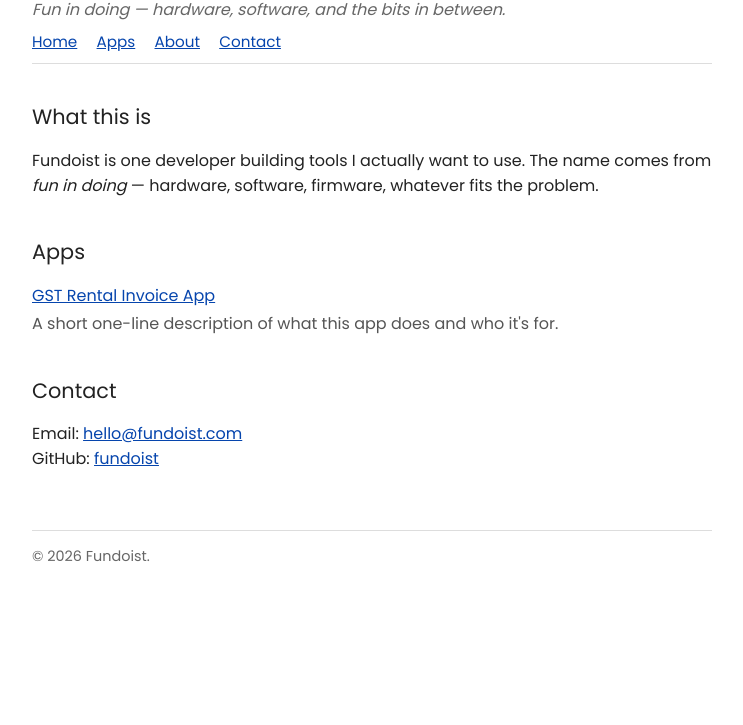
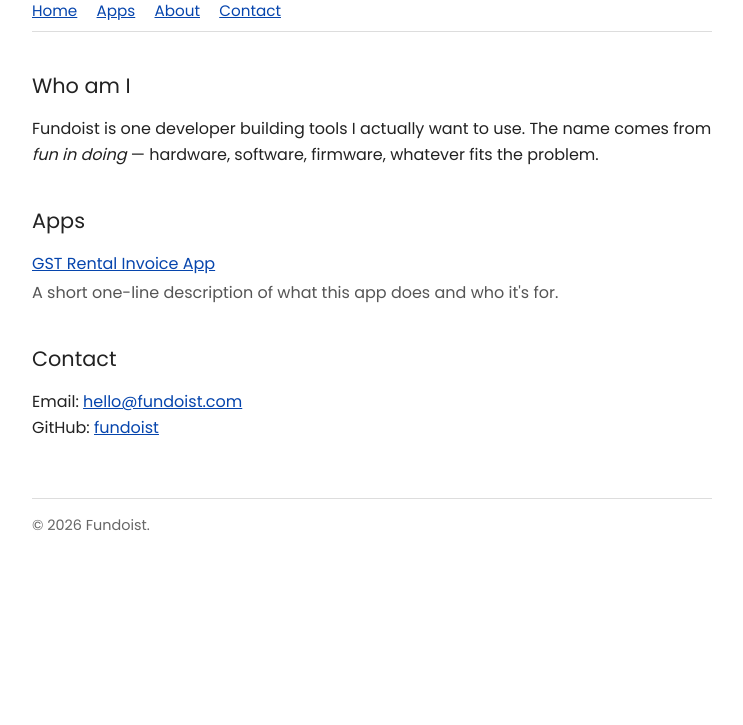
Before and after one commit to fundoist/fundoist.github.io, a plain HTML site: page index.html in a window 1280 px wide. Shown: the part 75-800 px from the top of the page, without its empty margins (268-1011 px from the left). Drawn offline with Linux system fonts and the light colour scheme.

Commit message:
Update index.html

```diff
--- a/index.html
+++ b/index.html
@@ -14,7 +14,6 @@
 
 <header>
   <h1>Fundoist</h1>
-  <p class="tagline">Fun in doing &mdash; hardware, software, and the bits in between.</p>
   <nav>
     <a href="/">Home</a>
     <a href="#apps">Apps</a>
@@ -24,7 +23,7 @@
 </header>
 
 <section id="about">
-  <h2>What this is</h2>
+  <h2>Who am I</h2>
   <p>
     Fundoist is one developer building tools I actually want to use. The name comes
     from <em>fun in doing</em> &mdash; hardware, software, firmware, whatever fits
```
